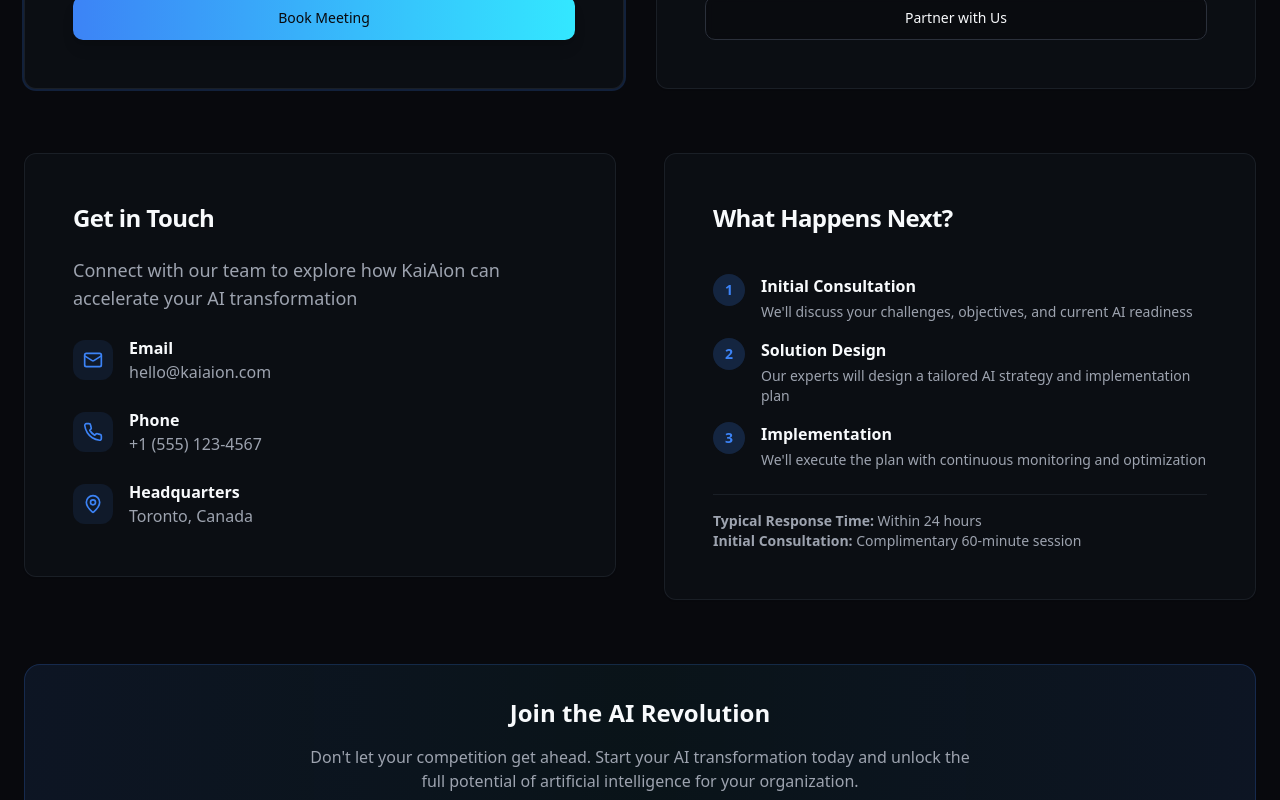
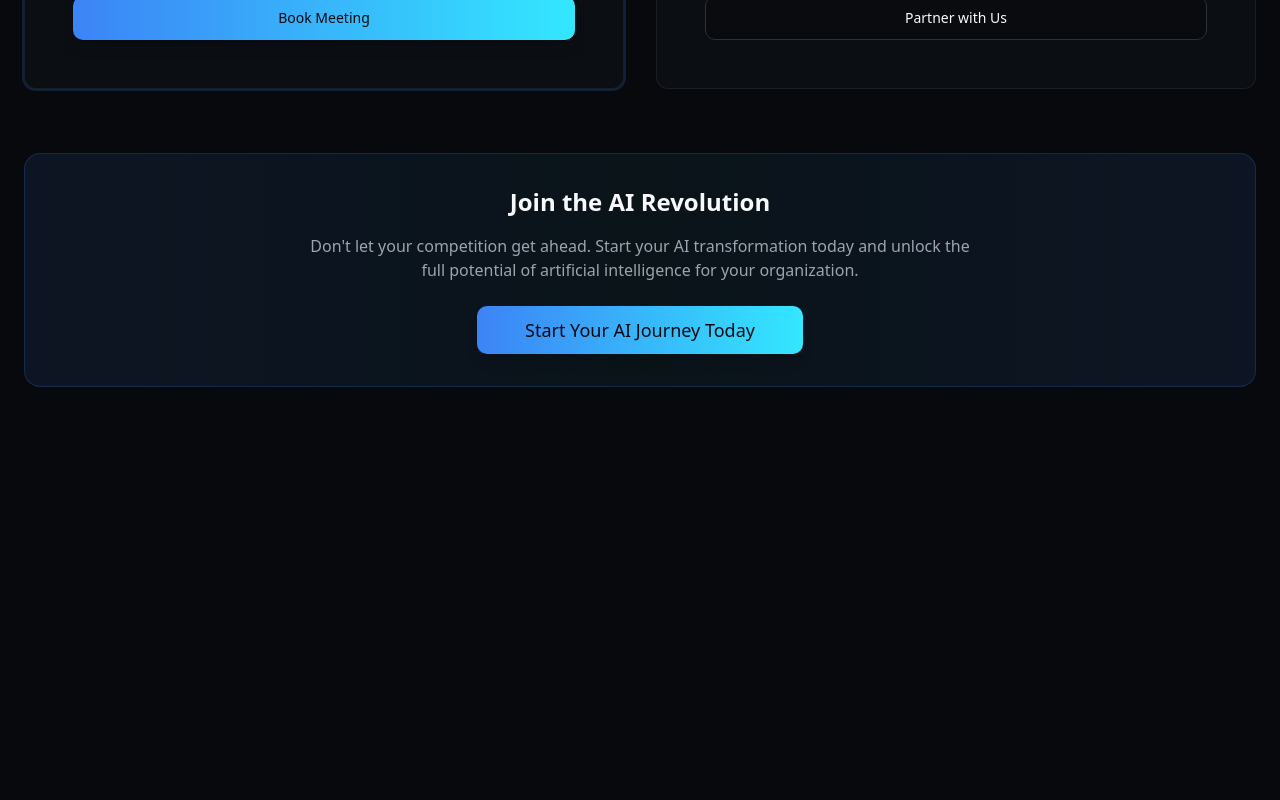
Before and after one commit to alishway/kai-aion-blueprint, a React (Vite) app: page / in a window 1280 px wide. Shown: the part 9755-10555 px from the top of the page. After the commit the page ends 10206 px from the top, so only its background shows below. Built offline with nearby package versions, Linux system fonts and the light colour scheme.

Commit message:
Reverted to commit 788434236ede45f54b0647f14ba042b4b615f6a5

```diff
--- a/src/components/ContactSection.tsx
+++ b/src/components/ContactSection.tsx
@@ -1,6 +1,6 @@
 import { Button } from "@/components/ui/button";
 import { Card, CardContent, CardDescription, CardHeader, CardTitle } from "@/components/ui/card";
-import { Mail, Phone, MapPin, Calendar, MessageSquare, Users } from "lucide-react";
+import { Calendar, Users } from "lucide-react";
 
 const contactMethods = [
   {
@@ -19,26 +19,6 @@ const contactMethods = [
   }
 ];
 
-const contactInfo = [
-  {
-    icon: Mail,
-    label: "Email",
-    value: "hello@kaiaion.com",
-    link: "mailto:hello@kaiaion.com"
-  },
-  {
-    icon: Phone,
-    label: "Phone",
-    value: "+1 (555) 123-4567",
-    link: "tel:+15551234567"
-  },
-  {
-    icon: MapPin,
-    label: "Headquarters",
-    value: "Toronto, Canada",
-    link: null
-  }
-];
 
 export const ContactSection = () => {
   return (
@@ -74,97 +54,17 @@ export const ContactSection = () => {
                 variant={method.highlight ? "hero" : "outline"}
                 size="lg"
                 className="w-full"
+                asChild
               >
-                {method.action}
+                {method.highlight ? (
+                  <a href="/schedule-consultation">{method.action}</a>
+                ) : (
+                  <a href="mailto:Jeff.Kolako@KaiAion.ai?subject=Partnership Inquiry">{method.action}</a>
+                )}
               </Button>
             </CardContent>
           </Card>
         ))}
-      </div>
-
-      <div className="grid grid-cols-1 lg:grid-cols-2 gap-12 items-start">
-        <Card className="tech-card">
-          <CardHeader>
-            <CardTitle className="text-2xl mb-4">Get in Touch</CardTitle>
-            <CardDescription className="text-lg">
-              Connect with our team to explore how KaiAion can accelerate your AI transformation
-            </CardDescription>
-          </CardHeader>
-          <CardContent className="space-y-6">
-            {contactInfo.map((info, index) => (
-              <div key={index} className="flex items-center space-x-4">
-                <div className="w-10 h-10 rounded-lg bg-primary/10 flex items-center justify-center flex-shrink-0">
-                  <info.icon className="w-5 h-5 text-primary" />
-                </div>
-                <div>
-                  <p className="font-semibold">{info.label}</p>
-                  {info.link ? (
-                    <a
-                      href={info.link}
-                      className="text-muted-foreground hover:text-primary transition-colors"
-                    >
-                      {info.value}
-                    </a>
-                  ) : (
-                    <p className="text-muted-foreground">{info.value}</p>
-                  )}
-                </div>
-              </div>
-            ))}
-          </CardContent>
-        </Card>
-
-        <Card className="tech-card">
-          <CardHeader>
-            <CardTitle className="text-2xl mb-4">What Happens Next?</CardTitle>
-          </CardHeader>
-          <CardContent className="space-y-6">
-            <div className="space-y-4">
-              <div className="flex items-start space-x-4">
-                <div className="w-8 h-8 rounded-full bg-primary/20 flex items-center justify-center text-primary font-bold text-sm flex-shrink-0">
-                  1
-                </div>
-                <div>
-                  <h4 className="font-semibold mb-1">Initial Consultation</h4>
-                  <p className="text-muted-foreground text-sm">
-                    We'll discuss your challenges, objectives, and current AI readiness
-                  </p>
-                </div>
-              </div>
-
-              <div className="flex items-start space-x-4">
-                <div className="w-8 h-8 rounded-full bg-primary/20 flex items-center justify-center text-primary font-bold text-sm flex-shrink-0">
-                  2
-                </div>
-                <div>
-                  <h4 className="font-semibold mb-1">Solution Design</h4>
-                  <p className="text-muted-foreground text-sm">
-                    Our experts will design a tailored AI strategy and implementation plan
-                  </p>
-                </div>
-              </div>
-
-              <div className="flex items-start space-x-4">
-                <div className="w-8 h-8 rounded-full bg-primary/20 flex items-center justify-center text-primary font-bold text-sm flex-shrink-0">
-                  3
-                </div>
-                <div>
-                  <h4 className="font-semibold mb-1">Implementation</h4>
-                  <p className="text-muted-foreground text-sm">
-                    We'll execute the plan with continuous monitoring and optimization
-                  </p>
-                </div>
-              </div>
-            </div>
-
-            <div className="pt-4 border-t border-border/50">
-              <p className="text-sm text-muted-foreground">
-                <strong>Typical Response Time:</strong> Within 24 hours<br />
-                <strong>Initial Consultation:</strong> Complimentary 60-minute session
-              </p>
-            </div>
-          </CardContent>
-        </Card>
       </div>
 
       <div className="text-center mt-16 p-8 rounded-2xl bg-gradient-to-r from-primary/10 via-accent/5 to-primary/10 border border-primary/20">
```
